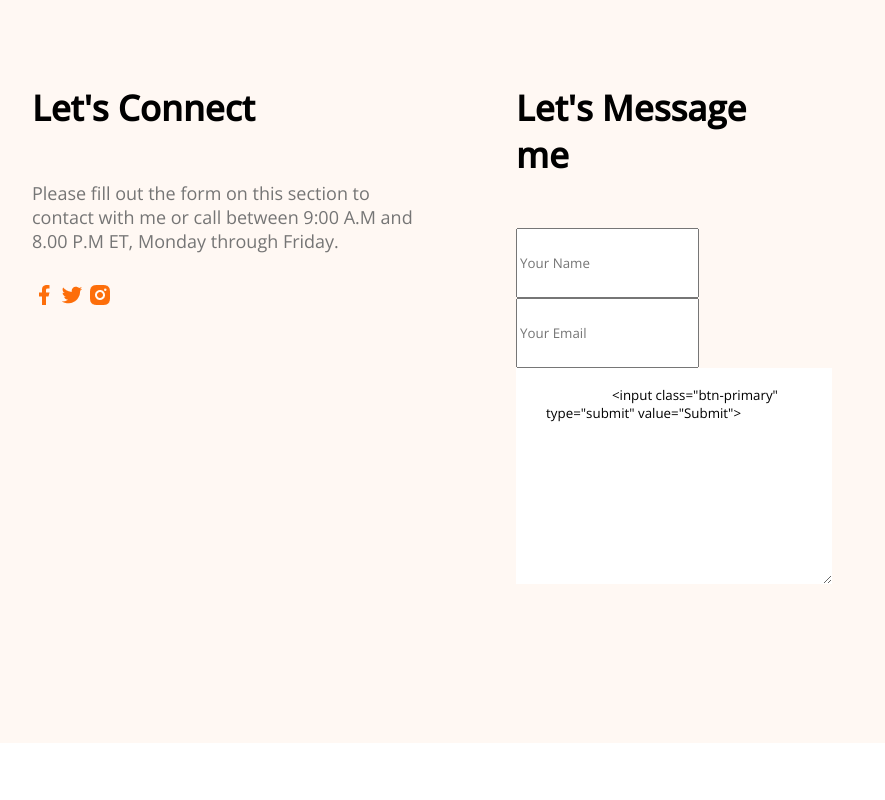
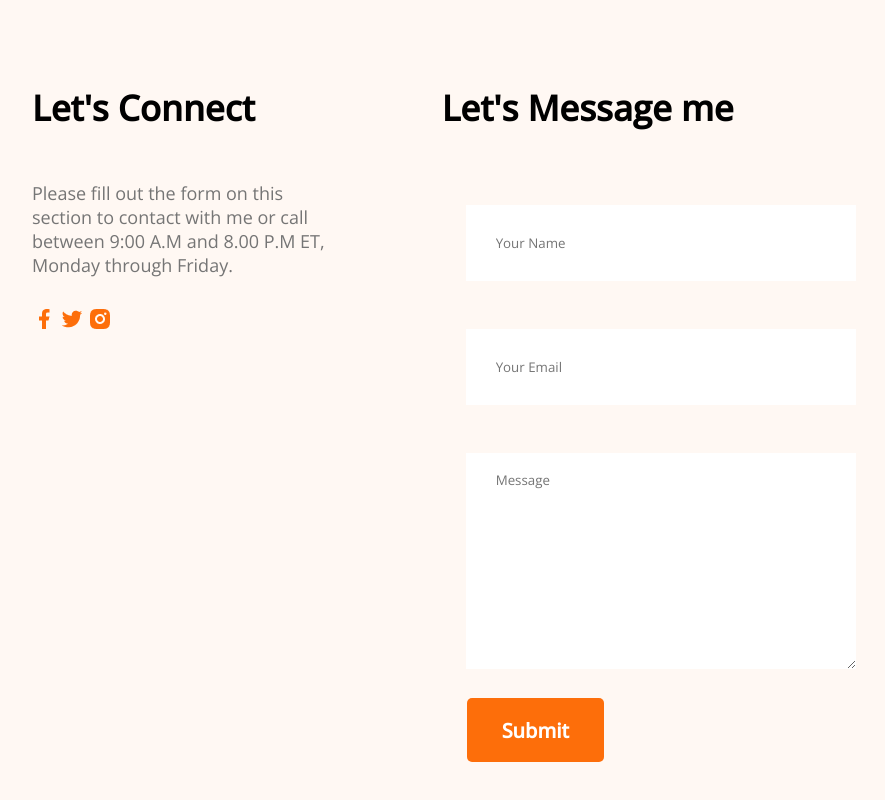
Before and after one commit to ahammednabi245/my_portfolio, a plain HTML site: page index.html in a window 1280 px wide. Shown: the part 3206-4006 px from the top of the page, without its empty margins (238-1123 px from the left). Before the commit the page ends 3949 px from the top, so only its background shows below. Drawn offline with nearby package versions, Linux system fonts and the light colour scheme.

Commit message:
btn change

```diff
--- a/index.html
+++ b/index.html
@@ -181,9 +181,8 @@
                 <form action="">
                     <input type="text" name="full name" id="name" placeholder="Your Name">
                     <input type="email" name="email" id="email" placeholder="Your Email">
-                    <textarea name="" id="" cols="30" rows="10" placeholder="Message">
-                   <input class="btn-primary" type="submit" value="Submit">
-            </textarea>
+                    <textarea name="" id="" cols="30" rows="10" placeholder="Message"></textarea>
+                    <input class="btn-primary" type="submit" value="Submit">
 
                 </form>
             </div>
--- a/styles/portfolio.css
+++ b/styles/portfolio.css
@@ -201,16 +201,20 @@ section {
     text-align: left;
 }
 
-.contact input[type="text"] input[type="email"], textarea{
-     margin-bottom: 24px;
-     border: 0;
-     width: 100%;
-     padding: 18px  30px;
+.contact input[type="text"], input[type="email"], textarea{
+    margin: 24px;
+    border: 0;
+    width: 100%;
+    padding: 18px  30px;
 
 }
 input{
-    height: 64px;
+    height: 40px;
 }
 .contact a{
     text-decoration: none;
 }
+
+.contact .btn-primary{
+    margin-left: 25px;
+}
```
